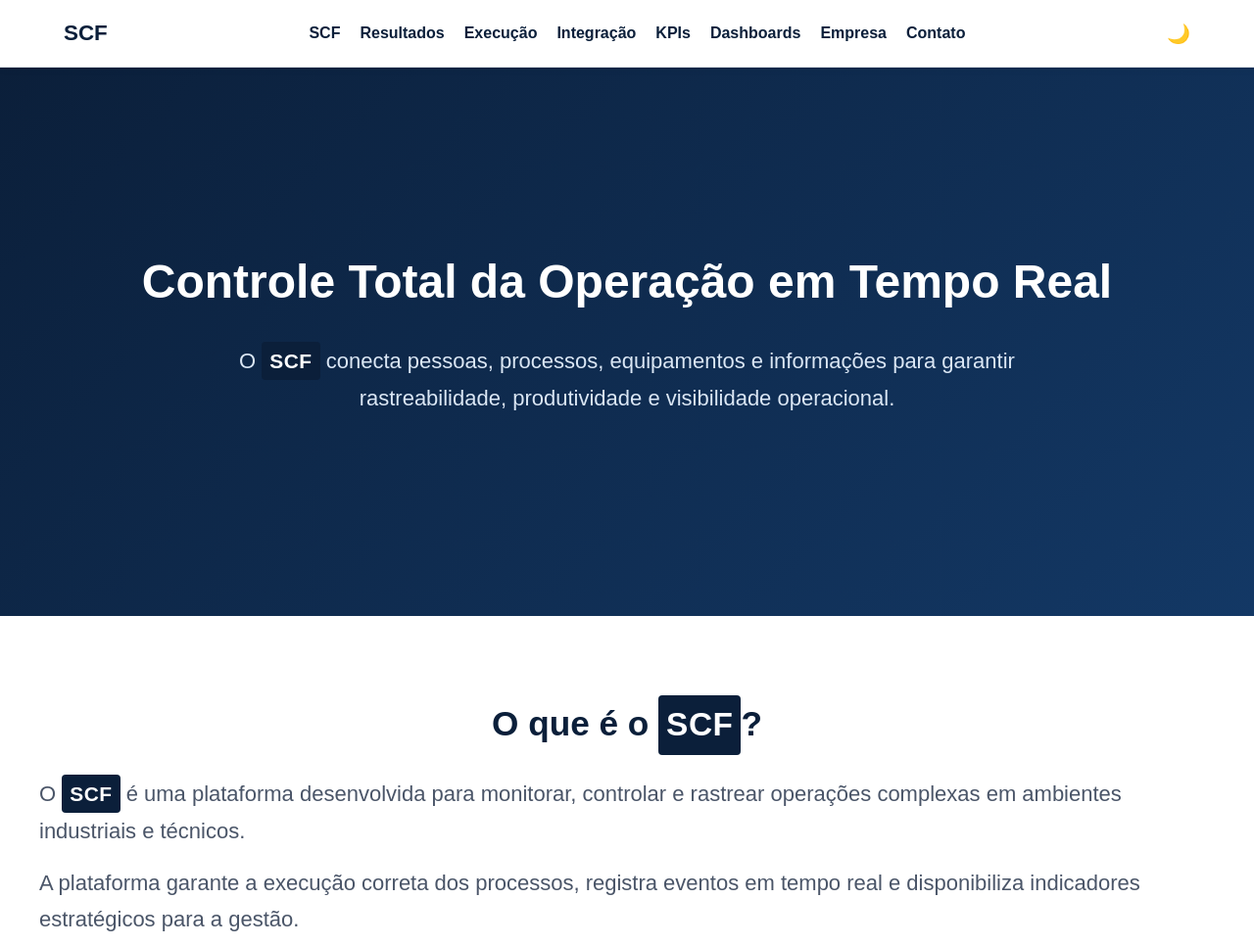
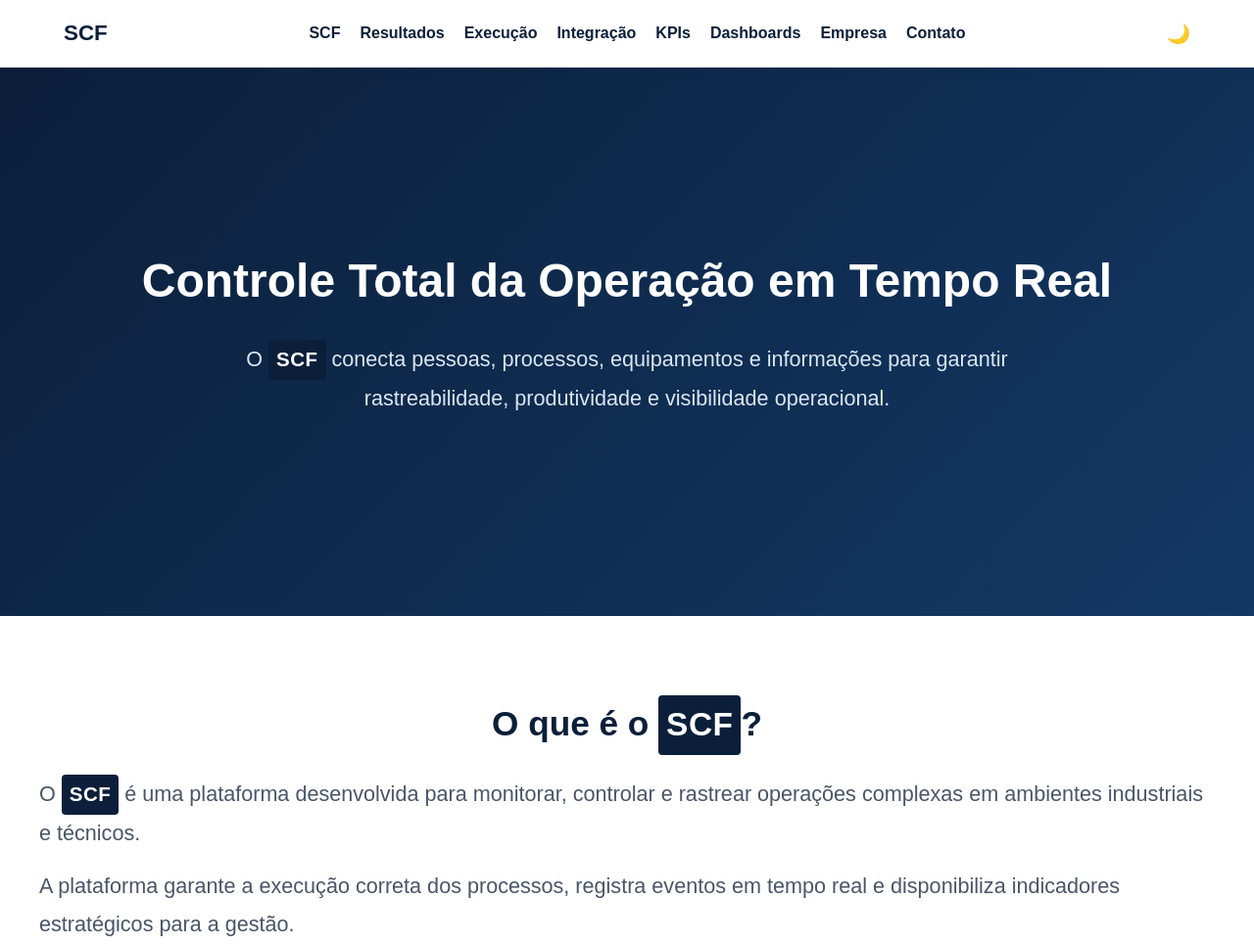
Before and after one commit to linduarte/scf, a plain HTML site: page index.html in a window 1280 px wide. Shown: the top 966 px of the page at 98% size. Drawn offline with Linux system fonts and the light colour scheme.

Commit message:
fix: improve dark mode contrast and content readability

```diff
--- a/assets/css/style.css
+++ b/assets/css/style.css
@@ -63,23 +63,17 @@ section{
 
 }
 
-/* Mais específico ainda (só os <p> dentro do container) */
-#sobre-scf .container p {
-    font-size: 1.375rem;
-}
+#hero p,
+#sobre-scf p,
+#dashboards p,
+#empresa p,
+#resultados > .container > p,
+#ecossistema > .container > p {
 
+    font-size: clamp(1.1rem, 1vw + 1rem, 1.35rem);
 
-/* Pelo ID da section */
-section#hero p {
-    font-size: 1.375rem;
-}
+    line-height: 1.8;
 
-section#dashboards p{
-    font-size: 1.375rem;
-}
-
-section#empresa p{
-    font-size: 1.375rem;
 }
 
 
@@ -829,7 +823,9 @@ body.dark-mode .fluxo-scf{
     background:white;
 }
 
-/* TESTE DARK MODE */
+/* ======================================================
+   DARK MODE - LIGHT SECTIONS
+====================================================== */
 
 body.dark-mode .light-section {
 
```
